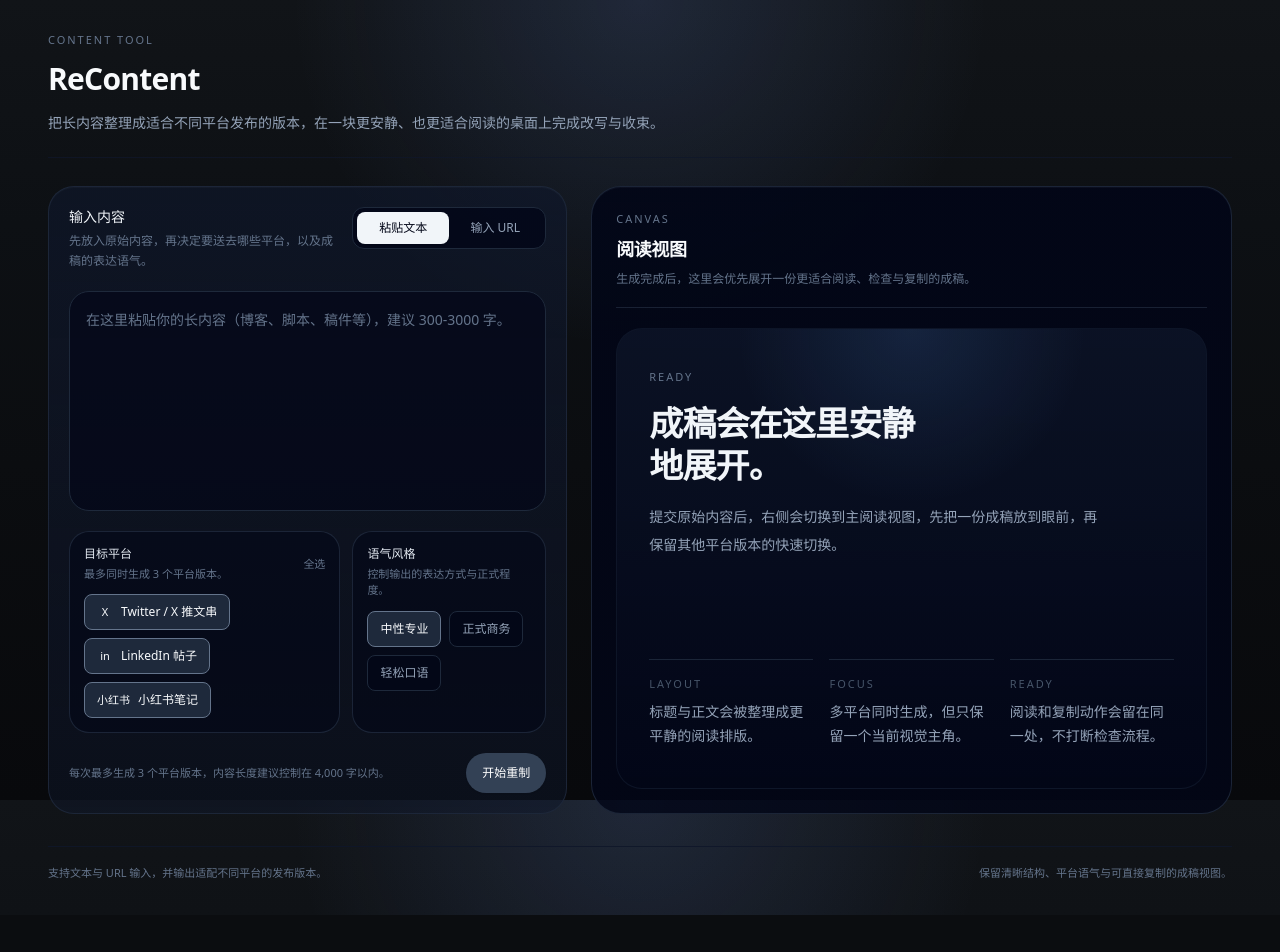
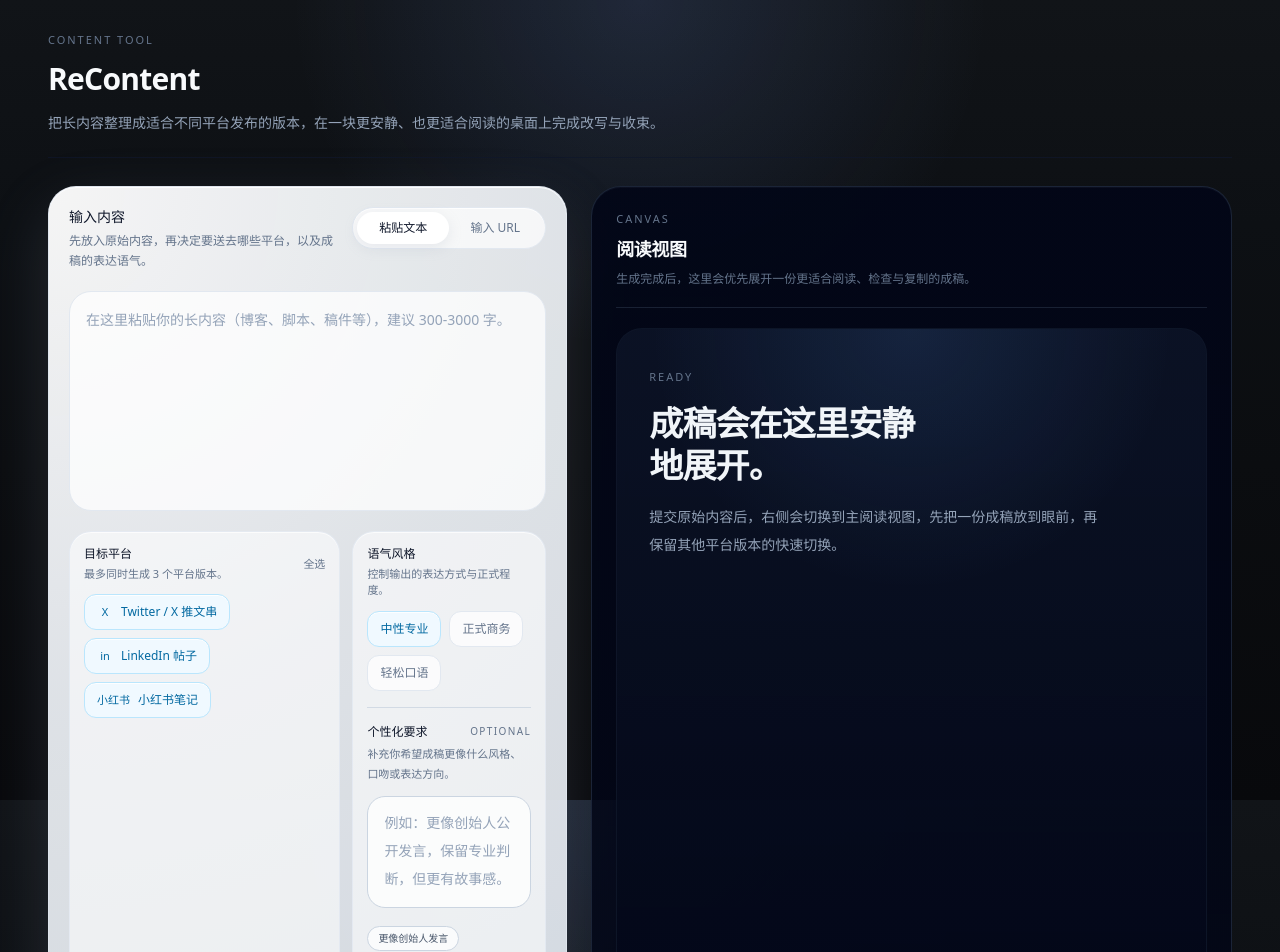
Before and after one commit to Joyce0301/ReContent, a Next.js app: page / in a window 1280 px wide. Shown: the top 952 px of the page. Before the commit the page ends 915 px from the top, so only its background shows below. Built offline with nearby package versions, Linux system fonts and the light colour scheme.

Commit message:
feat: add personalized prompt input panel UI

```diff
--- a/app/components/recontent/filter-chip-group.tsx
+++ b/app/components/recontent/filter-chip-group.tsx
@@ -26,10 +26,10 @@ export function FilterChipGroup<T extends string>({
             type="button"
             onClick={() => onToggle(option.key)}
             aria-pressed={active}
-            className={`inline-flex min-h-9 items-center gap-2 rounded-lg border px-3 py-2 text-xs font-medium transition ${
+            className={`inline-flex min-h-9 items-center gap-2 rounded-xl border px-3 py-2 text-xs font-medium transition ${
               active
-                ? "border-slate-500 bg-slate-800 text-slate-50"
-                : "border-slate-800 bg-slate-950/70 text-slate-400 hover:border-slate-700 hover:text-slate-200"
+                ? "border-sky-200 bg-sky-50 text-sky-700 shadow-[inset_0_1px_0_rgba(255,255,255,0.9)]"
+                : "border-slate-200 bg-white/75 text-slate-500 hover:border-slate-300 hover:text-slate-700"
             }`}
           >
             {option.leading && (
--- a/app/components/recontent/input-panel.tsx
+++ b/app/components/recontent/input-panel.tsx
@@ -4,6 +4,8 @@ import { FilterChipGroup } from "./filter-chip-group";
 import { SegmentedControl } from "./segmented-control";
 import {
   type InputMode,
+  MAX_CUSTOM_INSTRUCTION_LENGTH,
+  PERSONALIZATION_EXAMPLES,
   PLATFORM_OPTIONS,
   type PlatformKey,
   TONE_OPTIONS,
@@ -16,6 +18,7 @@ type InputPanelProps = {
   sourceUrl: string;
   selectedPlatforms: PlatformKey[];
   tone: ToneKey;
+  customInstruction: string;
   isPending: boolean;
   error: string | null;
   hasContent: boolean;
@@ -25,6 +28,7 @@ type InputPanelProps = {
   onTogglePlatform: (platform: PlatformKey) => void;
   onSelectAllPlatforms: () => void;
   onToneChange: (tone: ToneKey) => void;
+  onCustomInstructionChange: (value: string) => void;
   onSubmit: () => void;
 };
 
@@ -39,6 +43,7 @@ export function InputPanel({
   sourceUrl,
   selectedPlatforms,
   tone,
+  customInstruction,
   isPending,
   error,
   hasContent,
@@ -48,13 +53,14 @@ export function InputPanel({
   onTogglePlatform,
   onSelectAllPlatforms,
   onToneChange,
+  onCustomInstructionChange,
   onSubmit
 }: InputPanelProps) {
   return (
-    <div className="flex flex-col gap-5 rounded-[26px] border border-slate-800/90 bg-[linear-gradient(180deg,rgba(15,23,42,0.72)_0%,rgba(15,23,42,0.5)_100%)] p-4 shadow-[inset_0_1px_0_rgba(148,163,184,0.04)] sm:p-5">
+    <div className="flex flex-col gap-5 rounded-[28px] border border-slate-200/80 bg-[radial-gradient(circle_at_top_left,rgba(255,255,255,0.96)_0%,rgba(241,245,249,0.92)_48%,rgba(226,232,240,0.92)_100%)] p-4 shadow-[inset_0_1px_0_rgba(255,255,255,0.9),0_24px_64px_rgba(148,163,184,0.18)] sm:p-5">
       <div className="flex flex-col gap-3 sm:flex-row sm:items-start sm:justify-between">
         <div>
-          <h2 className="text-sm font-medium text-slate-100">输入内容</h2>
+          <h2 className="text-sm font-medium text-slate-900">输入内容</h2>
           <p className="mt-1 text-xs leading-5 text-slate-500">
             先放入原始内容，再决定要送去哪些平台，以及成稿的表达语气。
           </p>
@@ -69,7 +75,7 @@ export function InputPanel({
       {inputMode === "text" ? (
         <textarea
           aria-label="待重制的原始文本"
-          className="min-h-[220px] w-full resize-none rounded-[20px] border border-slate-800 bg-slate-950/65 px-4 py-3.5 text-sm leading-7 text-slate-100 outline-none ring-brand-500/60 placeholder:text-slate-500 focus:border-brand-500 focus:ring-1"
+          className="min-h-[220px] w-full resize-none rounded-[22px] border border-slate-200 bg-white/75 px-4 py-3.5 text-sm leading-7 text-slate-900 outline-none ring-sky-500/30 placeholder:text-slate-400 focus:border-sky-400 focus:ring-2"
           placeholder="在这里粘贴你的长内容（博客、脚本、稿件等），建议 300-3000 字。"
           value={sourceText}
           onChange={event => onSourceTextChange(event.target.value)}
@@ -77,7 +83,7 @@ export function InputPanel({
       ) : (
         <input
           aria-label="待抓取正文的链接地址"
-          className="w-full rounded-[20px] border border-slate-800 bg-slate-950/65 px-4 py-3.5 text-sm text-slate-100 outline-none ring-brand-500/60 placeholder:text-slate-500 focus:border-brand-500 focus:ring-1"
+          className="w-full rounded-[22px] border border-slate-200 bg-white/75 px-4 py-3.5 text-sm text-slate-900 outline-none ring-sky-500/30 placeholder:text-slate-400 focus:border-sky-400 focus:ring-2"
           placeholder="粘贴博客文章或长内容页面的链接，我们会自动抓取正文。"
           value={sourceUrl}
           onChange={event => onSourceUrlChange(event.target.value)}
@@ -85,17 +91,17 @@ export function InputPanel({
       )}
 
       <div className="grid gap-3 sm:grid-cols-[minmax(0,1.4fr)_minmax(0,1fr)]">
-        <section className="rounded-[20px] border border-slate-800/90 bg-slate-950/55 p-3.5">
+        <section className="rounded-[22px] border border-slate-200/80 bg-white/55 p-3.5 shadow-[inset_0_1px_0_rgba(255,255,255,0.7)]">
           <div className="flex items-center justify-between gap-2">
             <div>
-              <h3 className="text-xs font-medium text-slate-200">目标平台</h3>
+              <h3 className="text-xs font-medium text-slate-900">目标平台</h3>
               <p className="mt-1 text-[11px] text-slate-500">
                 最多同时生成 3 个平台版本。
               </p>
             </div>
             <button
               type="button"
-              className="text-[11px] font-medium text-slate-500 transition hover:text-slate-300"
+              className="text-[11px] font-medium text-slate-500 transition hover:text-slate-700"
               onClick={onSelectAllPlatforms}
             >
               全选
@@ -114,9 +120,9 @@ export function InputPanel({
           </div>
         </section>
 
-        <section className="rounded-[20px] border border-slate-800/90 bg-slate-950/55 p-3.5">
+        <section className="rounded-[22px] border border-slate-200/80 bg-white/55 p-3.5 shadow-[inset_0_1px_0_rgba(255,255,255,0.7)]">
           <div>
-            <h3 className="text-xs font-medium text-slate-200">语气风格</h3>
+            <h3 className="text-xs font-medium text-slate-900">语气风格</h3>
             <p className="mt-1 text-[11px] text-slate-500">
               控制输出的表达方式与正式程度。
             </p>
@@ -127,6 +133,35 @@ export function InputPanel({
               selectedKeys={[tone]}
               onToggle={key => onToneChange(key)}
             />
+          </div>
+          <div className="mt-4 border-t border-slate-300/80 pt-4">
+            <div className="flex items-center justify-between gap-2">
+              <h4 className="text-xs font-medium text-slate-900">个性化要求</h4>
+              <span className="text-[10px] uppercase tracking-[0.14em] text-slate-500">
+                Optional
+              </span>
+            </div>
+            <p className="mt-1 text-[11px] leading-5 text-slate-500">
+              补充你希望成稿更像什么风格、口吻或表达方向。
+            </p>
+            <textarea
+              aria-label="个性化要求输入框"
+              maxLength={MAX_CUSTOM_INSTRUCTION_LENGTH}
+              className="mt-3 min-h-[112px] w-full resize-none rounded-[18px] border border-slate-300 bg-white/80 px-4 py-3 text-sm leading-7 text-slate-900 outline-none ring-sky-500/30 placeholder:text-slate-400 focus:border-sky-400 focus:ring-2"
+              placeholder="例如：更像创始人公开发言，保留专业判断，但更有故事感。"
+              value={customInstruction}
+              onChange={event => onCustomInstructionChange(event.target.value)}
+            />
+            <div className="mt-3 flex flex-wrap gap-2">
+              {PERSONALIZATION_EXAMPLES.map(example => (
+                <span
+                  key={example}
+                  className="rounded-full border border-slate-300 bg-white/75 px-2.5 py-1 text-[10px] text-slate-600"
+                >
+                  {example}
+                </span>
+              ))}
+            </div>
           </div>
         </section>
       </div>
@@ -140,7 +175,7 @@ export function InputPanel({
             type="button"
             onClick={onSubmit}
             disabled={!hasContent || selectedPlatforms.length === 0 || isPending}
-            className="inline-flex min-h-10 items-center justify-center gap-2 rounded-full bg-brand-500 px-4 py-2 text-xs font-medium text-white shadow-sm transition hover:bg-brand-400 disabled:cursor-not-allowed disabled:bg-slate-700"
+            className="inline-flex min-h-10 items-center justify-center gap-2 rounded-full bg-sky-500 px-4 py-2 text-xs font-medium text-white shadow-[0_12px_30px_rgba(14,165,233,0.22)] transition hover:bg-sky-400 disabled:cursor-not-allowed disabled:bg-slate-300"
           >
             {isPending ? (
               <>
--- a/app/components/recontent/segmented-control.tsx
+++ b/app/components/recontent/segmented-control.tsx
@@ -18,7 +18,7 @@ export function SegmentedControl<T extends string>({
     <div
       role="radiogroup"
       aria-label="输入模式"
-      className="inline-flex rounded-xl border border-slate-800 bg-slate-950/80 p-1"
+      className="inline-flex rounded-full border border-slate-200 bg-white/70 p-1 shadow-[inset_0_1px_0_rgba(255,255,255,0.85)]"
     >
       {options.map(option => {
         const active = option.value === value;
@@ -30,10 +30,10 @@ export function SegmentedControl<T extends string>({
             role="radio"
             aria-checked={active}
             onClick={() => onChange(option.value)}
-            className={`min-w-[92px] rounded-lg px-3 py-2 text-xs font-medium transition ${
+            className={`min-w-[92px] rounded-full px-3 py-2 text-xs font-medium transition ${
               active
-                ? "bg-slate-100 text-slate-950 shadow-sm"
-                : "text-slate-400 hover:text-slate-200"
+                ? "bg-white text-slate-900 shadow-[0_4px_14px_rgba(148,163,184,0.18)]"
+                : "text-slate-500 hover:text-slate-700"
             }`}
           >
             {option.label}
--- a/app/components/recontent/types.ts
+++ b/app/components/recontent/types.ts
@@ -3,6 +3,14 @@ export type PlatformKey = "twitter" | "linkedin" | "xiaohongshu";
 export type InputMode = "text" | "url";
 
 export type ToneKey = "neutral" | "formal" | "casual";
+
+export const MAX_CUSTOM_INSTRUCTION_LENGTH = 300;
+
+export const PERSONALIZATION_EXAMPLES = [
+  "更像创始人发言",
+  "更故事化一点",
+  "更适合创业者受众"
+] as const;
 
 export type RepurposeResult = {
   platform: PlatformKey;
--- a/app/page.tsx
+++ b/app/page.tsx
@@ -16,6 +16,7 @@ export default function HomePage() {
   const [inputMode, setInputMode] = useState<InputMode>("text");
   const [sourceText, setSourceText] = useState("");
   const [sourceUrl, setSourceUrl] = useState("");
+  const [customInstruction, setCustomInstruction] = useState("");
   const [selectedPlatforms, setSelectedPlatforms] =
     useState<PlatformKey[]>(DEFAULT_SELECTED_PLATFORMS);
   const [tone, setTone] = useState<ToneKey>("neutral");
@@ -54,7 +55,8 @@ export default function HomePage() {
             text: inputMode === "text" ? sourceText : undefined,
             url: inputMode === "url" ? sourceUrl : undefined,
             platforms: selectedPlatforms,
-            tone
+            tone,
+            customInstruction
           })
         });
 
@@ -123,6 +125,7 @@ export default function HomePage() {
           sourceUrl={sourceUrl}
           selectedPlatforms={selectedPlatforms}
           tone={tone}
+          customInstruction={customInstruction}
           isPending={isPending}
           error={error}
           hasContent={hasContent}
@@ -132,6 +135,7 @@ export default function HomePage() {
           onTogglePlatform={togglePlatform}
           onSelectAllPlatforms={() => setSelectedPlatforms(DEFAULT_SELECTED_PLATFORMS)}
           onToneChange={setTone}
+          onCustomInstructionChange={setCustomInstruction}
           onSubmit={handleRepurpose}
         />
 
```
Also changed, not shown: 1 other file (tests, documents, lock files or other folders).
